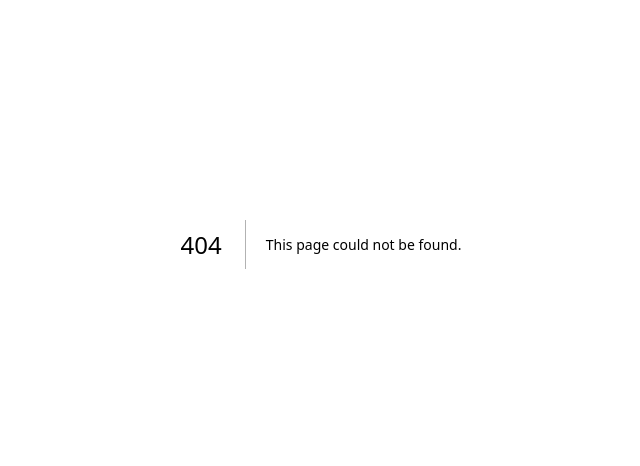
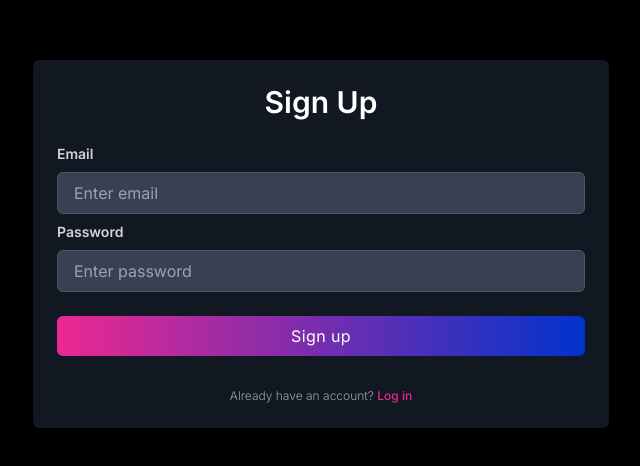
Before and after one commit to AutoLabz/AutoLabzLandingUI, a Next.js app: page /signup in a window 1280 px wide. Before the commit this address had no page. Shown: the part 156-622 px from the top of the page, without its empty margins (319-959 px from the left). Built offline with nearby package versions, Linux system fonts and the light colour scheme.

Commit message:
Auth Additions

```diff
--- a/app/components/NavBar.tsx
+++ b/app/components/NavBar.tsx
@@ -10,7 +10,6 @@ export function NavBar() {
                 <li><Link className='transition-colors text-xs sm:text-base' href="#home">Home</Link></li>
                 <li><Link className='transition-colors text-xs sm:text-base' href="#about">About</Link></li>
                 <li><a className='transition-colors text-xs sm:text-base' rel="noopener noreferrer" target="_blank" href="https://airtable.com/appp8uGD4nwkYR88V/shrAS5KXDf7rXDbui">Contact</a></li>
-                <li><Link className='transition-colors text-xs sm:text-base' href="#signup">Sign Up</Link></li>
                 <li><Link className='transition-colors text-xs sm:text-base' href="/login">Login</Link></li>
                 </ul>
             </div>
--- a/app/page.tsx
+++ b/app/page.tsx
@@ -25,7 +25,7 @@ export default function Home() {
           <div className='w-full flex items-center justify-center md:justify-start gap-4'>
           <button className='w-48 h-12 text-sm sm:text-base rounded bg-white text-black hover:bg-[#0033CC] hover:text-white transition-colors'>Find a car!</button>
           <span className='w-48 h-12 text-sm sm:text-base rounded hover:bg-white hover:text-white hover:bg-opacity-5 transition-colors flex items-center justify-center'>
-            <a rel="noopener noreferrer" target="_blank" href="https://airtable.com/appp8uGD4nwkYR88V/shrAS5KXDf7rXDbui">Contact</a>
+            <a rel="noopener noreferrer" target="_blank" href="/signup">Sign Up</a>
           </span>
 
           </div>
--- /dev/null
+++ b/app/signup/page.tsx
@@ -0,0 +1,67 @@
+import React from 'react';
+import 'tailwindcss/tailwind.css';
+import { signup } from '../login/actions';
+
+export default function SignUpPage() {
+  return (
+    <div className="relative flex flex-col justify-center min-h-screen overflow-hidden bg-black">
+      <div className="w-full p-6 m-auto bg-gray-800 bg-opacity-60 rounded-md shadow-xl lg:max-w-xl" style={{ borderImage: 'linear-gradient(to right, #0033CC, #EB2891) 1' }}>
+        <h1 className="text-3xl font-semibold text-center text-white">
+          Sign Up
+        </h1>
+        <form className="mt-6">
+          <div className="mb-2">
+            <label
+              htmlFor="email"
+              className="block text-sm font-semibold text-gray-300">
+              Email
+            </label>
+            <input
+              id="email"
+              name="email"
+              type="email"
+              autoComplete="email"
+              placeholder="Enter email"
+              required
+              className="block w-full px-4 py-2 mt-2 text-white bg-gray-700 border border-gray-600 rounded-md focus:border-[#0033CC] focus:ring-[#0033CC] focus:outline-none focus:ring focus:ring-opacity-40"
+            />
+          </div>
+          <div className="mb-2">
+            <label
+              htmlFor="password"
+              className="block text-sm font-semibold text-gray-300">
+              Password
+            </label>
+            <input
+              id="password"
+              name="password"
+              type="password"
+              autoComplete="current-password"
+              placeholder="Enter password"
+              required
+              className="block w-full px-4 py-2 mt-2 text-white bg-gray-700 border border-gray-600 rounded-md focus:border-[#0033CC] focus:ring-[#0033CC] focus:outline-none focus:ring focus:ring-opacity-40"
+            />
+          </div>
+          <div className="mt-6">
+            <button
+              type="submit"
+              formAction={signup}
+              className="w-full px-4 py-2 tracking-wide text-white transition-colors duration-200 transform rounded-md bg-gradient-to-r from-[#EB2891] to-[#0033CC] focus:outline-none"
+            >
+              Sign up
+            </button>
+          </div>
+        </form>
+        <p className="mt-8 text-xs font-light text-center text-gray-400">
+          Already have an account?{" "}
+          <a
+            href="/login"
+            className="font-medium text-[#EB2891] hover:underline"
+          >
+            Log in
+          </a>
+        </p>
+      </div>
+    </div>
+  );
+}
--- a/utils/supabase/middleware.ts
+++ b/utils/supabase/middleware.ts
@@ -36,11 +36,11 @@ export async function updateSession(request: NextRequest) {
       !user &&
       !request.nextUrl.pathname.startsWith('/login') &&
       !request.nextUrl.pathname.startsWith('/auth') &&
-      request.nextUrl.pathname !== '/'
+      request.nextUrl.pathname !== '/' // this is to force non automatic redirect
     ) {
       const url = request.nextUrl.clone()
       url.pathname = '/login'
-      //return NextResponse.redirect(url) // UNCOMMENT this line to start full auth process. Commented for UI testing.
+      return NextResponse.redirect(url) // UNCOMMENT this line to start full auth process. Commented for UI testing.
     }
   } catch (error) {
     console.error('Error in updateSession:', error)
```
